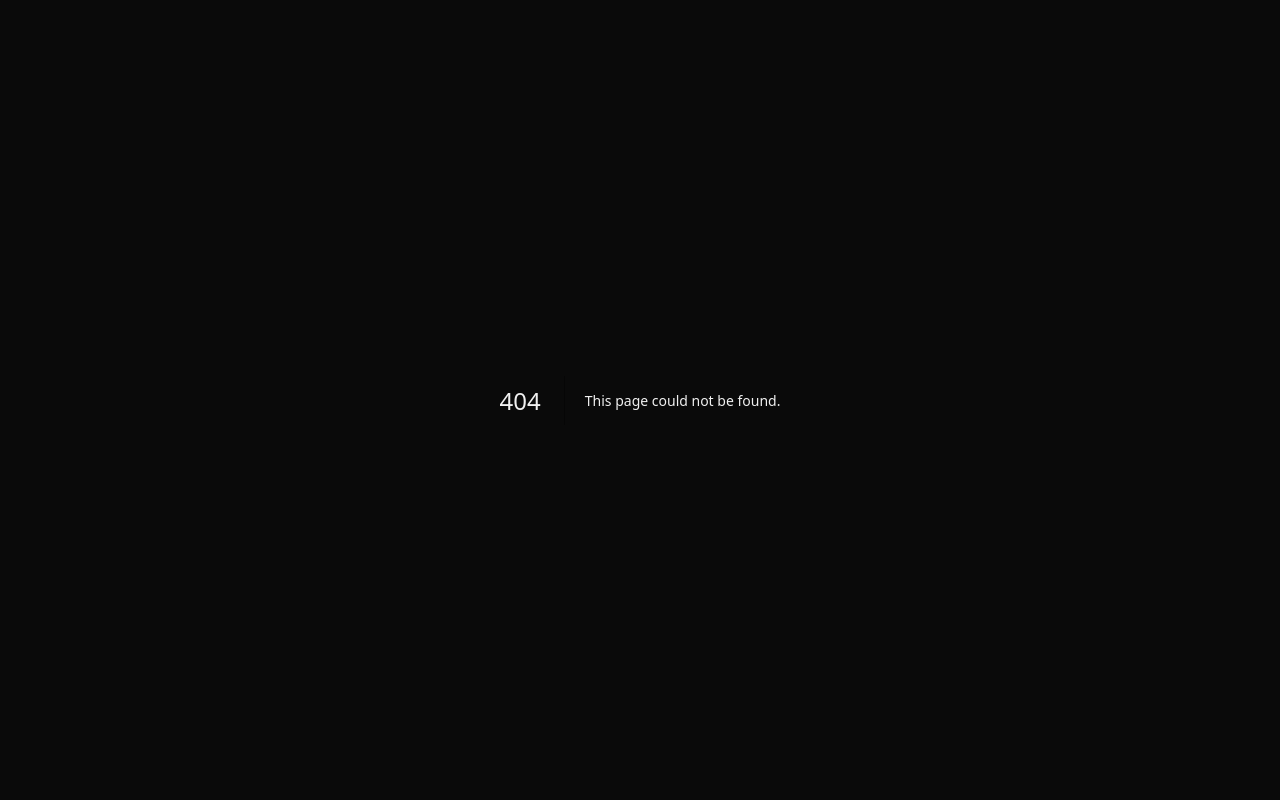
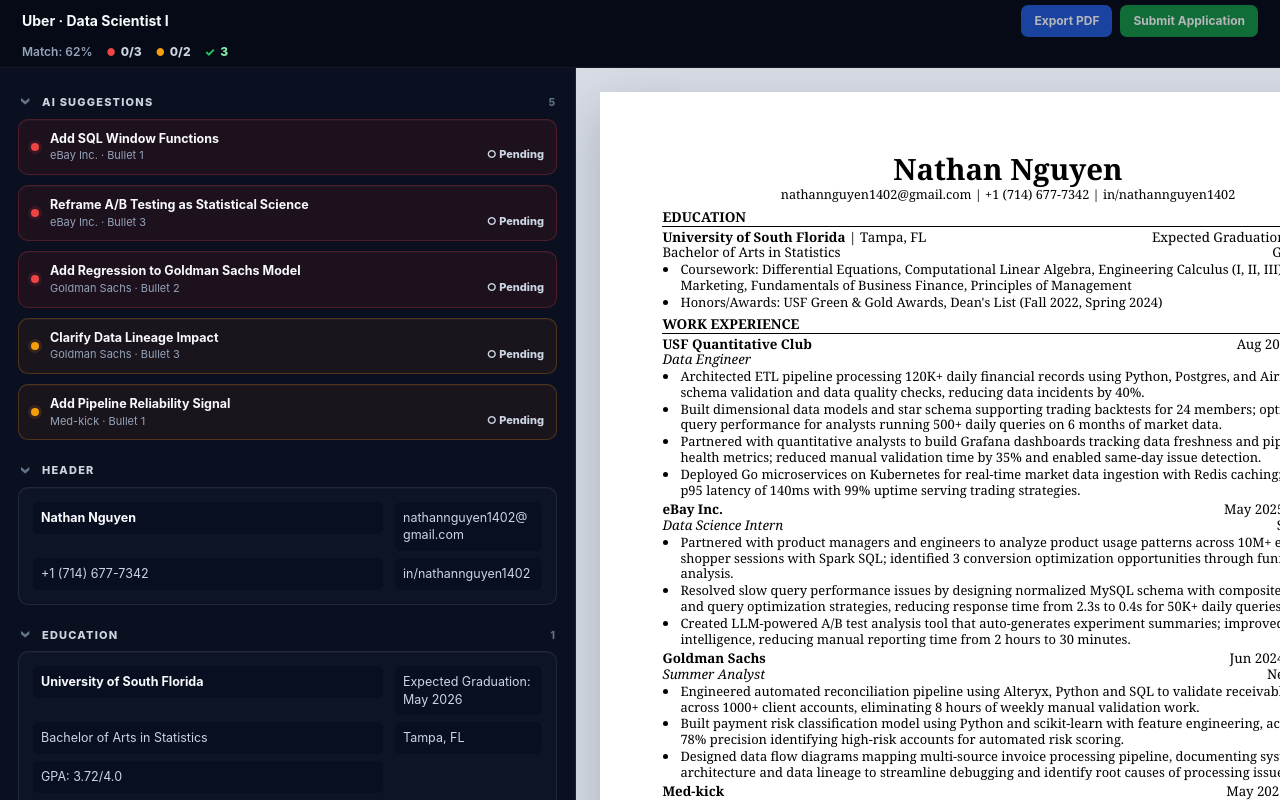
Before and after one commit to MinhThieu145/job-tracker, a Next.js app: page /resume-editor in a window 1280 px wide. Before the commit this address had no page. Built offline with nearby package versions, Linux system fonts and the light colour scheme.

Commit message:
feat: add resume editor page

```diff
--- /dev/null
+++ b/app/resume-editor/page.tsx
@@ -0,0 +1,5 @@
+import ResumeEditor from "./ResumeEditor"
+
+export default function ResumeEditorPage() {
+  return <ResumeEditor />
+}
```
